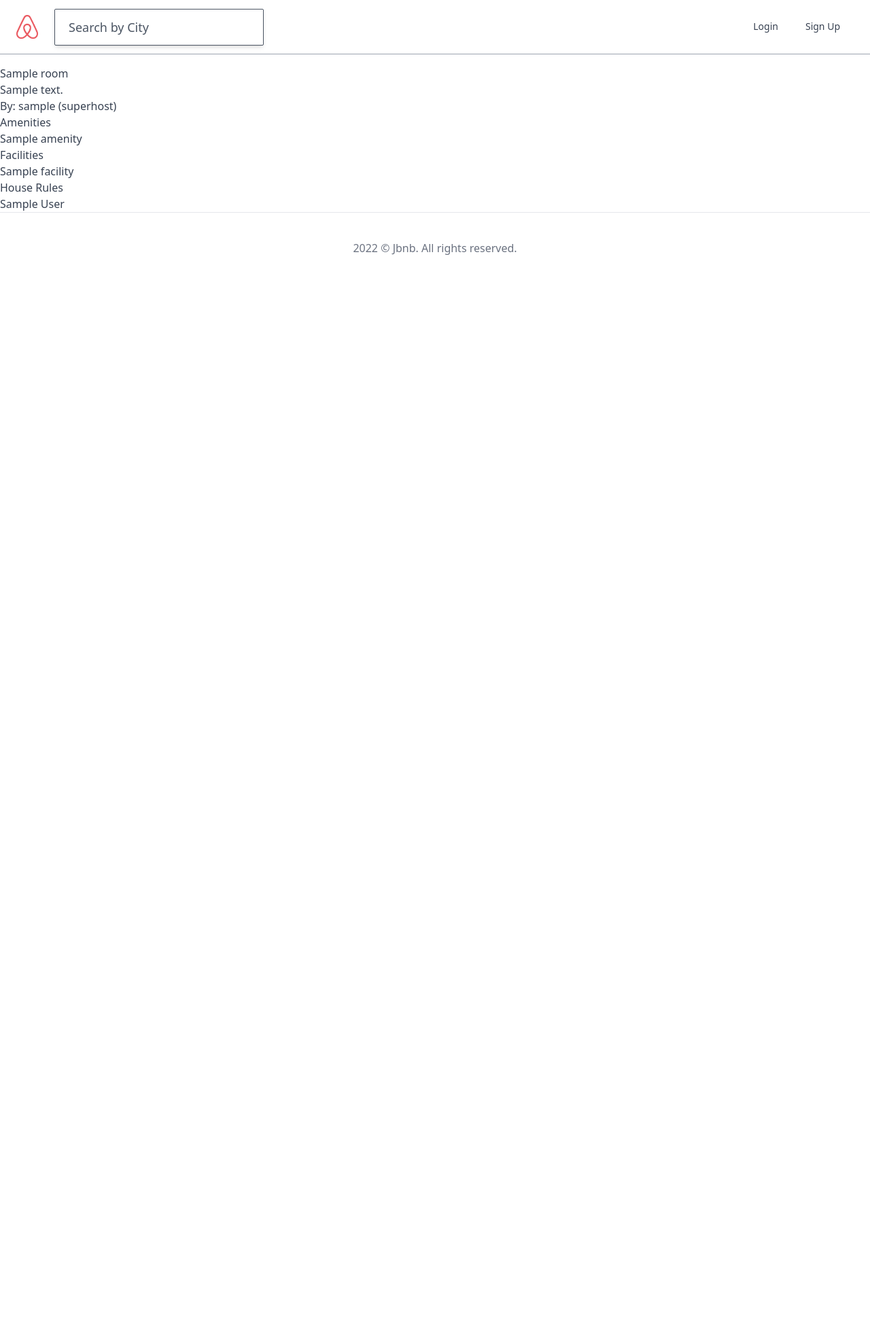
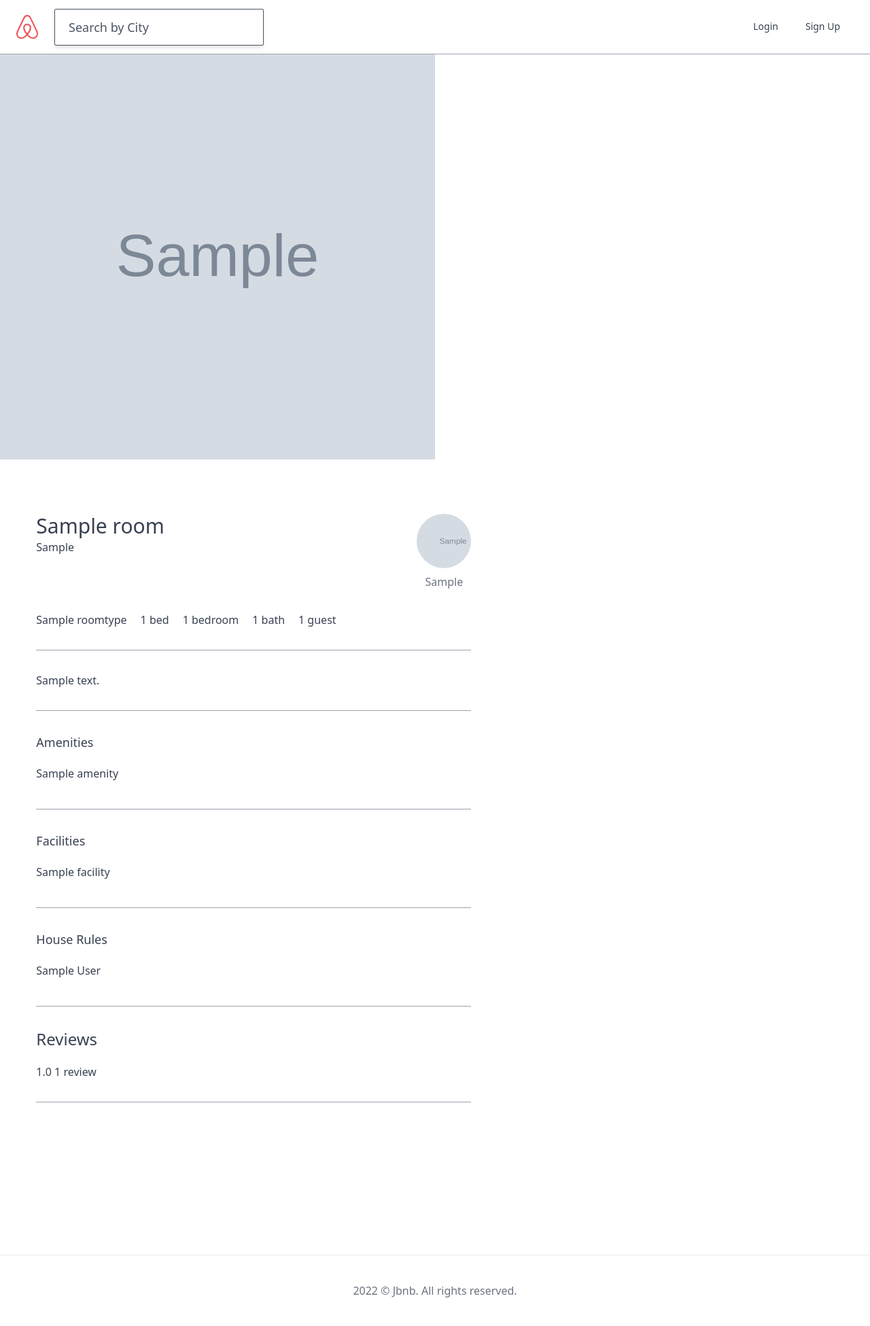
Before and after one commit to texasroh/airbnb-clone, a Django app: page /rooms/1 in a window 1280 px wide. Shown: the whole page at 68% size. Before the commit the page ends 375 px from the top, so only its background shows below. Run offline with Django 4.2, Linux system fonts and the light colour scheme; tables that the repository leaves empty hold one stand-in row (values such as "Sample post"); grey boxes marked "Sample" are stand-in pictures; some libraries are stand-ins or nearby versions.

Commit message:
room detail css

```diff
--- a/assets/scss/styles.scss
+++ b/assets/scss/styles.scss
@@ -106,4 +106,8 @@ form {
     }
 }
 
+.border-section {
+    @apply border-b border-gray-400 pb-8 mt-8;
+}
+
 @tailwind utilities;
--- a/rooms/models.py
+++ b/rooms/models.py
@@ -110,3 +110,7 @@ class Room(core_models.TimeStampModel):
         # (photo,) = self.photos.all()[:1]
         photo = self.photos.all()[0]
         return photo.file.url
+
+    def get_next_four_photos(self):
+        photos = self.photos.all()[1:5]
+        return photos
--- a/templates/rooms/room_detail.html
+++ b/templates/rooms/room_detail.html
@@ -3,36 +3,71 @@
 {% block title %}{{ room.name }}{% endblock %}
 
 {% block content %}
-<div>
-    <h1>{{ room.name }}</h1>
-    <h3>{{ room.description }}</h3>
-</div>
-<div>
-    <h2>
-        By: <a href="{{ room.host.get_absolute_url }}">{{ room.host.username }}</a>
-        {% if room.host.superhost %}
-        (superhost)
-        {% endif %}
-    </h2>
-    <h3>Amenities</h3>
-    <ul>
-        {% for amenity in room.amenities.all %}
-        <li>{{ amenity }}</li>
-        {% endfor %}
-    </ul>
-    <h3>Facilities</h3>
-    <ul>
-        {% for facility in room.facilities.all %}
-        <li>{{ facility }}</li>
-        {% endfor %}
-    </ul>
-    <h3>House Rules</h3>
-    <ul>
-        {% for house_rule in room.house_rules.all %}
-        <li>{{ house_rule }}</li>
-        {% endfor %}
-    </ul>
-</div>
 
+    <div class="-mt-5 container max-w-full h-75vh flex mb-20">
+        <div class="h-full w-1/2 bg-cover bg-center" style="background-image: url({{ room.first_photo }});"></div>
+        <div class="h-full w-1/2 flex flex-wrap">
+            {% for photo in room.get_next_four_photos %}
+            <div class="h-auto w-1/2 bg-cover bg-center border border-gray-700" style="background-image:url({{ photo.file.url }});"></div>
+            {% endfor %}
+        </div>
+    </div>
+
+    <div class="container mx-auto flex justify-around pb-56">
+        <div class="w-1/2">
+            <div class="flex justify-between">
+                <div class="mb-5">
+                    <h4 class="text-3xl font-medium mb-px">{{ room.name }}</h4>
+                    <span class="text-gray-700 font-light">{{ room.city }}</span>
+                </div>
+                <a href="{{ room.host.get_absolute_url }}" class="flex flex-col items-center">
+                    {% include 'mixins/user_avatar.html' with user=room.host %}
+                    <span class="mt-2 text-gray-500">{{ room.host.first_name }}</span>
+                </a>
+            </div>
+            <div class="flex border-section">
+                <span class="mr-5 font-light">{{ room.room_type }}</span>
+                <span class="mr-5 font-light">{{ room.beds }} bed{{ room.beds|pluralize }}</span>
+                <span class="mr-5 font-light">{{ room.bedrooms }} bedroom{{ room.bedrooms|pluralize }}</span>
+                <span class="mr-5 font-light">{{ room.baths }} bath{{ room.baths|pluralize }}</span>
+                <span class="mr-5 font-light">{{ room.guests }} guest{{ room.guests|pluralize }}</span>
+            </div>
+            <p class="border-section">
+                {{ room.description }}
+            </p>
+            <div class="border-section">
+                <h4 class="font-medium text-lg mb-5">Amenities</h4>
+                <ul>
+                {% for amenity in room.amenities.all %}
+                    <li class="mb-2">{{ amenity }}</li>
+                {% endfor %}
+                </ul>
+            </div>
+            <div class="border-section">
+                <h4 class="font-medium text-lg mb-5">Facilities</h4>
+                <ul>
+                {% for facility in room.facilities.all %}
+                    <li class="mb-2">{{ facility }}</li>
+                {% endfor %}
+                </ul>
+            </div>
+            <div class="border-section">
+                <h4 class="font-medium text-lg mb-5">House Rules</h4>
+                <ul>
+                {% for house_rule in room.house_rules.all %}
+                    <li class="mb-2">{{ house_rule }}</li>
+                {% endfor %}
+                </ul>
+            </div>
+            <div class="border-section">
+                <h4 class="font-medium text-2xl mb-5">Reviews</h4>
+                <div>
+                    {{ room.total_rating }} {{ room.reviews.count }} review{{ room.reviews.count|pluralize }}
+                </div>
+            </div>
+        </div>
+        <div class="w-1/3">
+        </div>
+    </div>
 
 {% endblock %}
```
Also changed, not shown: static/css/styles.css.
